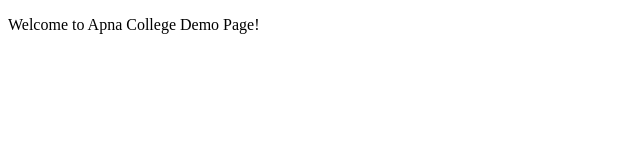
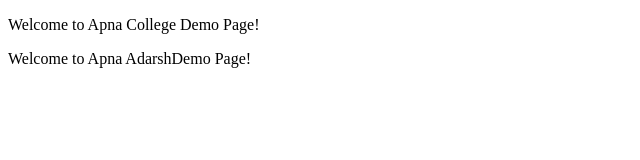
Before and after one commit to adarshbokaro/apnacollege-demo, a plain HTML site: page index.html in a window 1280 px wide. Shown: the whole page, without its empty margins (0-640 px from the left). Drawn offline with Linux system fonts and the light colour scheme.

Commit message:
New Paragrph Add

```diff
--- a/index.html
+++ b/index.html
@@ -7,5 +7,6 @@
 </head>
 <body>
     <p>Welcome to Apna College Demo Page!</p>
+      <p>Welcome to Apna AdarshDemo Page!</p>
 </body>
 </html>
```
